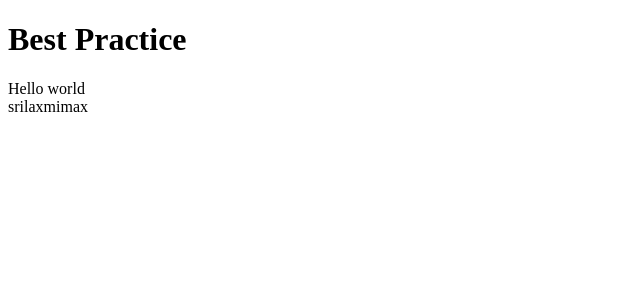
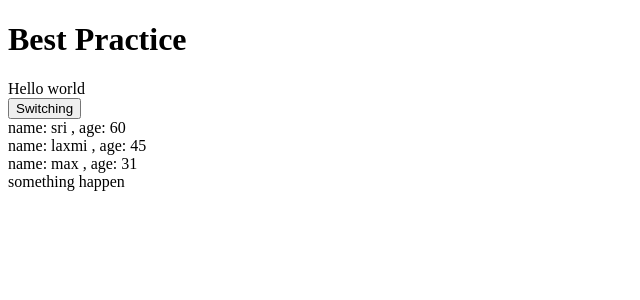
Before and after one commit to SRILAKSHMI576/React_Learnigs, a React (Create React App) app: page / in a window 1280 px wide. Shown: the top 300 px of the page, without its empty margins (0-640 px from the left). Built offline with nearby package versions, Linux system fonts and the light colour scheme.

Commit message:
Apply mouseOver to an element

```diff
--- a/src/UdemyCourse/ClassEx.js
+++ b/src/UdemyCourse/ClassEx.js
@@ -6,14 +6,46 @@ class ClassEx extends React.Component {
       { name: "sri", age: 60 },
       { name: "laxmi", age: 45 },
       { name: "max", age: 31 }
-    ]
+    ],
+    otherDetail: "something happen"
+  };
+
+  switchNameHandler = () => {
+    // console.log("hii");
+    this.setState({
+      person: [
+        { name: "srilakshmi", age: 60 },
+        { name: "laxmi", age: 45 },
+        { name: "max", age: 35 }
+      ],
+      hover: false
+    });
+  };
+
+  changeColor = () => {
+    this.setState({
+      hover: true
+    });
   };
   render() {
+    const style = {
+      color: this.state.hover ? "red" : undefined
+    };
     return (
       <div>
-        {this.state.person.map(detail => {
+        <button onClick={this.switchNameHandler}>Switching</button> <br />
+        {/* {this.state.person.map(detail => {
           return detail.name;
-        })}
+        })} */}
+        name: {this.state.person[0].name} , age: {this.state.person[0].age}
+        <br />
+        name: {this.state.person[1].name} , age: {this.state.person[1].age}
+        <br />
+        name: {this.state.person[2].name} , age: {this.state.person[2].age}
+        <br />
+        <label onMouseOver={this.changeColor} style={style}>
+          {this.state.otherDetail}
+        </label>
       </div>
     );
   }
```
